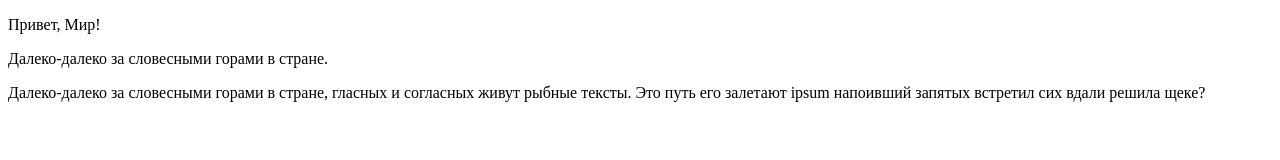
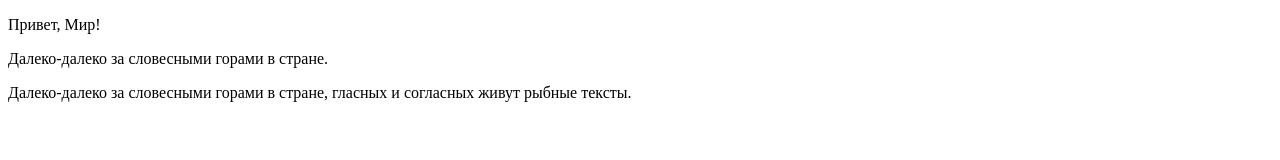
Before and after one commit to BugerDV/test, a plain HTML site: page index.html in a window 1280 px wide. Drawn offline with Linux system fonts and the light colour scheme.

Commit message:
Razdelenie

```diff
--- a/index.html
+++ b/index.html
@@ -10,8 +10,7 @@
     <p>Далеко-далеко за словесными горами в стране.</p>
     <p>
       Далеко-далеко за словесными горами в стране, гласных и согласных живут
-      рыбные тексты. Это путь его залетают ipsum напоивший запятых встретил сих
-      вдали решила щеке?
+      рыбные тексты.
     </p>
   </body>
 </html>
```
